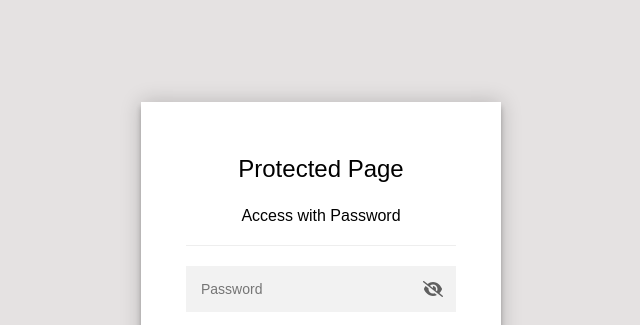
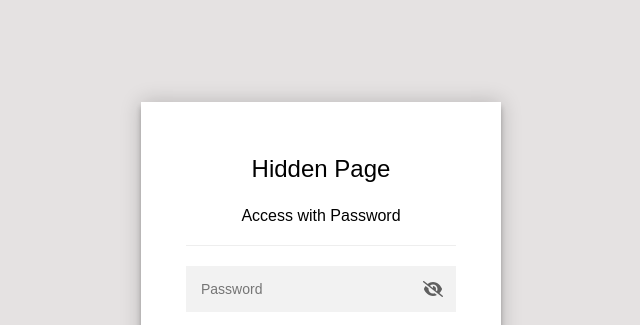
Before and after one commit to theFool-wn/theFool-wn.github.io, a Jekyll site: the page built from _pages/hidden/V1RKb2FHUkdRbWhhTWxVOQ==.html, in a window 1280 px wide. Shown: the top 325 px of the page, without its empty margins (319-959 px from the left). Built offline with Jekyll 4.4.1, drawn with Linux system fonts in a browser that asks for light colours.

Commit message:
Update V1RKb2FHUkdRbWhhTWxVOQ==.html

```diff
--- a/_pages/hidden/V1RKb2FHUkdRbWhhTWxVOQ==.html
+++ b/_pages/hidden/V1RKb2FHUkdRbWhhTWxVOQ==.html
@@ -6,7 +6,7 @@ permalink: /hidden/V1RKb2FHUkdRbWhhTWxVOQ==/
 <html class="staticrypt-html">
     <head>
         <meta charset="utf-8" />
-        <title>Protected Page</title>
+        <title>Hidden Page</title>
         <meta name="viewport" content="width=device-width, initial-scale=1" />
         <link rel="shortcut icon" href="https://wangnan.net/assets/image/hidden.png">
 
@@ -181,7 +181,7 @@ permalink: /hidden/V1RKb2FHUkdRbWhhTWxVOQ==/
             <div class="staticrypt-page">
                 <div class="staticrypt-form">
                     <div class="staticrypt-instructions">
-                        <p class="staticrypt-title">Protected Page</p>
+                        <p class="staticrypt-title">Hidden Page</p>
                         <p><p>Access with Password</p>
 </p>
                     </div>
```
